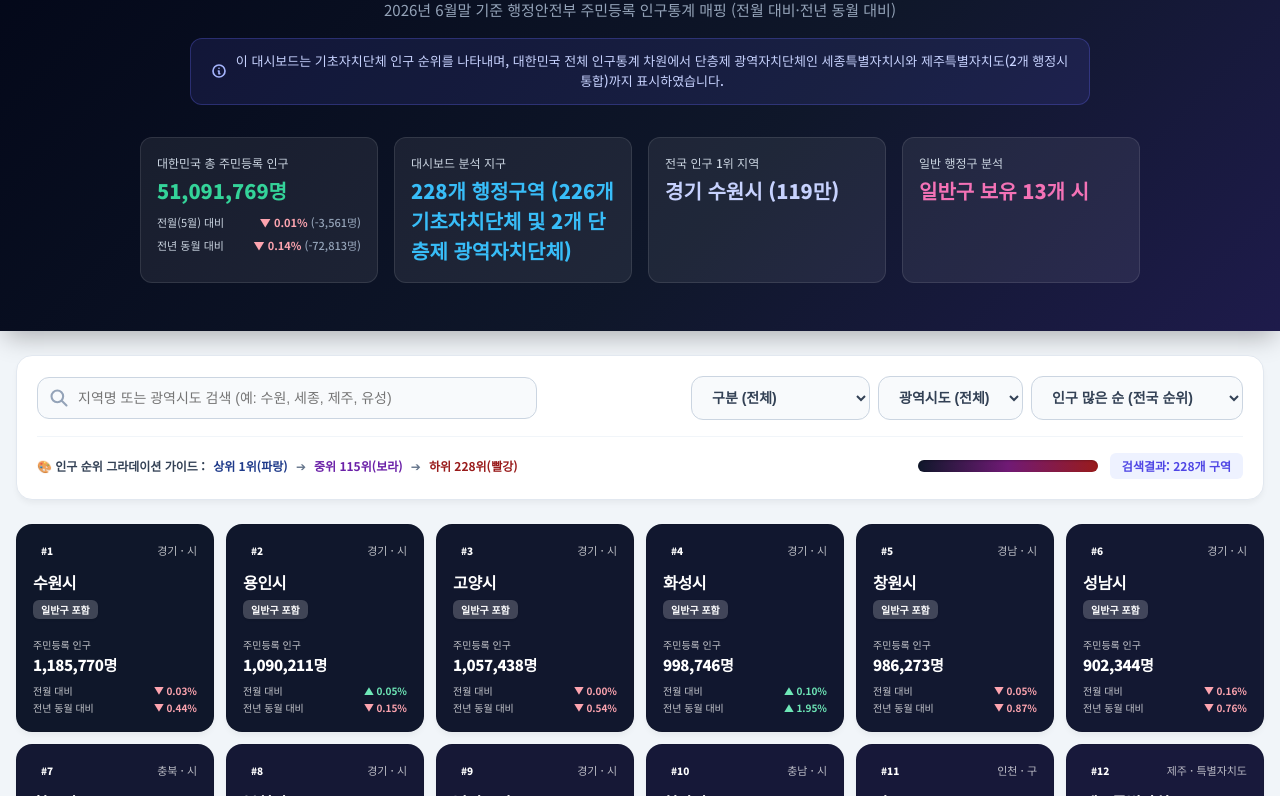
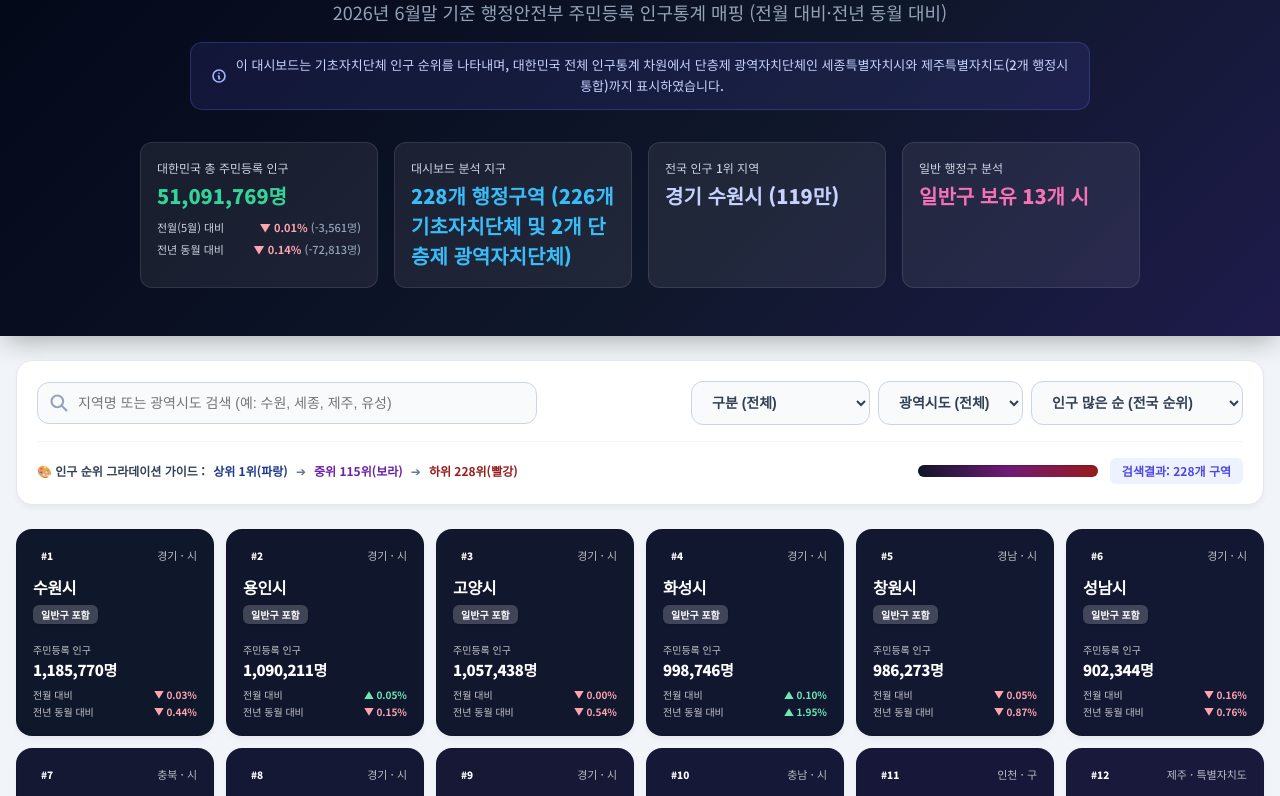
Before and after one commit to MichaelChe-76/my_dashboard, a plain HTML site: page population202606_4.html in a window 1280 px wide. Shown: the part 147-943 px from the top of the page. Drawn offline with Linux system fonts and the light colour scheme.

Commit message:
Update population202606_4.html

```diff
--- a/population202606_4.html
+++ b/population202606_4.html
@@ -577,7 +577,7 @@
     <div class="max-w-7xl mx-auto">
       <span class="header-badge">주민등록 인구통계 스마트 분석</span>
       <h1 class="header-title">전국 기초자치단체 인구 순위 대시보드</h1>
-      <p class="header-desc">2026년 6월말 기준 행정안전부 주민등록 인구통계 매핑 (전월 대비·전년 동월 대비)</p>
+      <p class="header-desc" style="font-size: 18px;">2026년 6월말 기준 행정안전부 주민등록 인구통계 매핑 (전월 대비·전년 동월 대비)</p>
 
       <!-- 전체 인구 정합성 보정을 위한 공식 안내 메세지 박스 (가독성 높은 연한 파스텔 배경 설계) -->
       <div style="background-color: rgba(99, 102, 241, 0.12); border: 1px solid rgba(99, 102, 241, 0.3); padding: 12px 20px; border-radius: 12px; max-width: 900px; margin: 16px auto 0 auto; text-align: center;">
```
